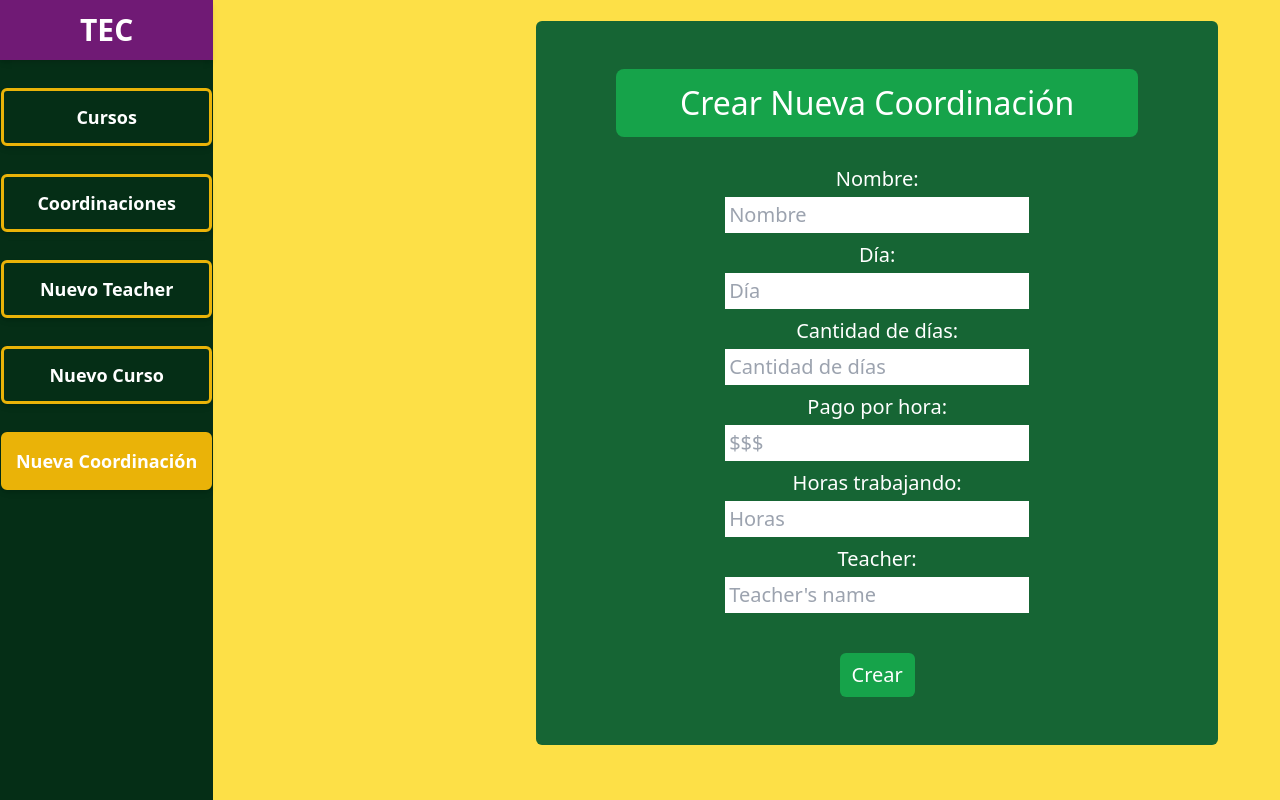
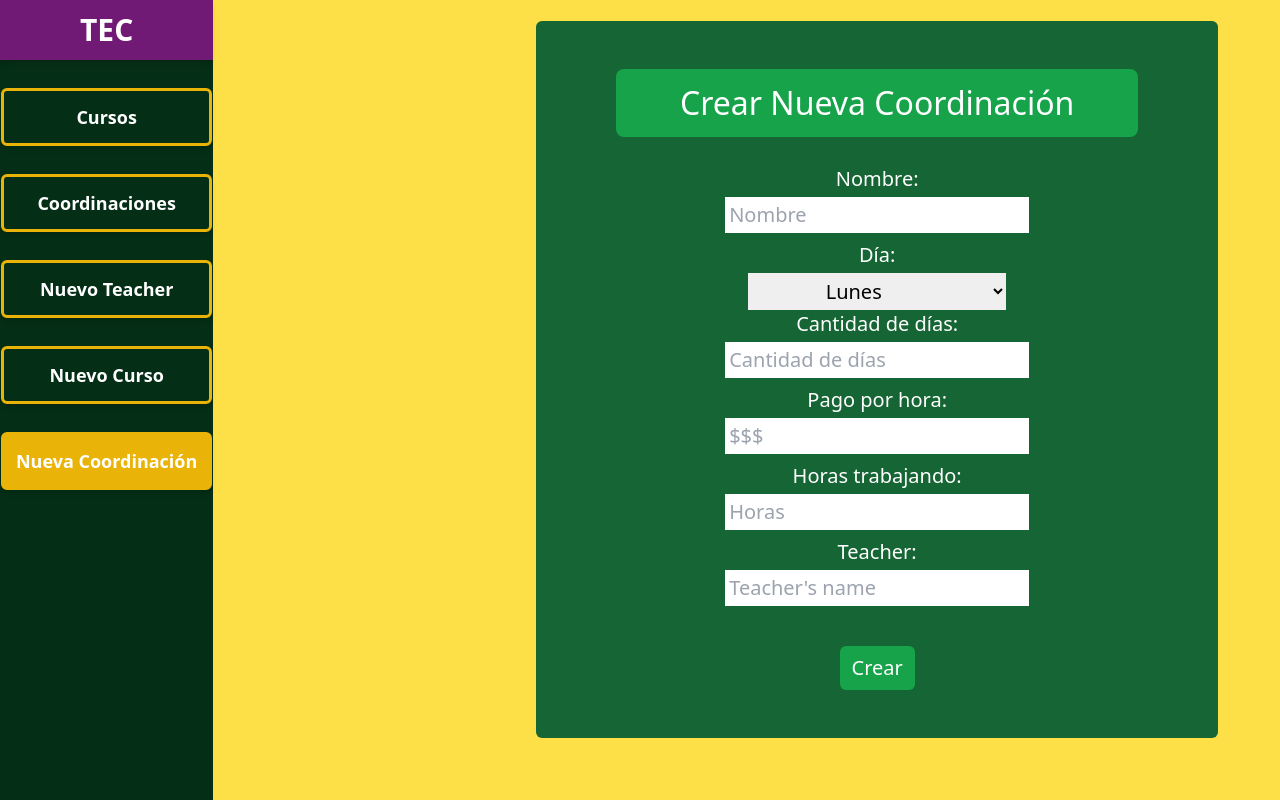
Before and after one commit to LiamOtegui/honorarium, a React (Vite) app in the folder client/: page /home/crear-coordinacion in a window 1280 px wide. Built offline with nearby package versions, Linux system fonts and the light colour scheme.

Commit message:
select added in EditCourse, EditCoordination, CreateCourse and CreateCoordination

```diff
--- a/client/src/components/EditCoordination.jsx
+++ b/client/src/components/EditCoordination.jsx
@@ -60,6 +60,8 @@ const EditCoordination = ({ open, choosen, onClose, children }) => {
     })
   }
 
+  const dias = ["Lunes", "Martes", "Miércoles", "Jueves", "Viernes"]
+
   return (
     <div
       onClick={onClose}
@@ -87,7 +89,13 @@ const EditCoordination = ({ open, choosen, onClose, children }) => {
               Día:
             </div>
             <div>
-              <input type='text' name='day' value={coordination.day} onChange={handleChange} placeholder={coordination.day} className='flex p-1 border border-black rounded-md' />
+              <select name='day' value={coordination.day} onChange={handleChange} className='flex py-1 px-[3.1rem] border border-black rounded-md'>
+                {
+                  dias.map((dia) => (
+                    <option value={dia}>{dia}</option>
+                  ))
+                }
+              </select>
             </div>
           </div>
           <div className='flex flex-col items-center mt-1'>
@@ -120,9 +128,9 @@ const EditCoordination = ({ open, choosen, onClose, children }) => {
             </div>
             <div>
               <select
-              name='teacherName'
-              value={coordination.teacherName}
-              onChange={handleChange} className='px-5 py-2 border rounded-md border-black overflow-y-auto'>
+                name='teacherName'
+                value={coordination.teacherName}
+                onChange={handleChange} className='px-[1.5rem] py-2 border rounded-md border-black overflow-y-auto'>
                 {
                   teachers.map((teacher, index) => (
                     <option key={index} value={teacher.name}>
--- a/client/src/components/EditCourse.jsx
+++ b/client/src/components/EditCourse.jsx
@@ -46,6 +46,8 @@ const EditCourse = ({ open, choosen, onClose, children }) => {
     })
   }
 
+  const dias = ["Lunes", "Martes", "Miércoles", "Jueves", "Viernes"]
+
   return (
     <div
       onClick={onClose}
@@ -73,7 +75,13 @@ const EditCourse = ({ open, choosen, onClose, children }) => {
               Día:
             </div>
             <div>
-              <input type='text' name='day' value={course.day} onChange={handleChange} placeholder={course.day} className='flex p-1 border border-black rounded-md' />
+              <select name='day' value={course.day} onChange={handleChange} className='flex py-1 px-[3.1rem] border border-black rounded-md'>
+                {
+                  dias.map((dia) => (
+                    <option value={dia}>{dia}</option>
+                  ))
+                }
+              </select>
             </div>
           </div>
           <div className='flex flex-col items-center mt-2'>
--- a/client/src/pages/CreateCoordination.jsx
+++ b/client/src/pages/CreateCoordination.jsx
@@ -31,6 +31,8 @@ const CreateCoordination = () => {
     })
   }
 
+  const dias = ["Lunes", "Martes", "Miércoles", "Jueves", "Viernes"]
+
   return (
     <div className='grid grid-rows-1 mb-[1rem] ml-[33.5rem] mt-[1.3rem] text-white font-medium bg-green-800 pb-[3rem] pt-[3rem] px-[5rem] rounded-md'>
       <div className='flex flex-col items-center text-xl'>
@@ -45,7 +47,13 @@ const CreateCoordination = () => {
           <div className='mb-1'>
             Día:
           </div>
-          <input type='text' name='day' value={coordination.day} onChange={handleChange} placeholder="Día" className='text-black p-1 mb-2' />
+          <select name='day' value={coordination.day} onChange={handleChange} className='py-1 px-[4.6rem] text-black'>
+            {
+              dias.map((dia) => (
+                <option value={dia}>{dia}</option>
+              ))
+            }
+          </select>
           <div className='mb-1'>
             Cantidad de días:
           </div>
--- a/client/src/pages/CreateCourse.jsx
+++ b/client/src/pages/CreateCourse.jsx
@@ -30,6 +30,8 @@ const CreateCourse = () => {
     })
   }
 
+  const dias = ["Lunes", "Martes", "Miércoles", "Jueves", "Viernes"]
+
   return (
     <div className='grid grid-rows-1 mb-[1rem] ml-[37rem] mt-[1.3rem] text-white font-medium bg-green-800 pb-[3rem] pt-[3rem] px-[5rem] rounded-md'>
       <div className='flex flex-col items-center text-xl'>
@@ -44,7 +46,13 @@ const CreateCourse = () => {
           <div className='mb-1'>
             Día:
           </div>
-          <input type='text' name='day' value={course.day} onChange={handleChange} placeholder="Día" className='text-black p-1 mb-2' />
+          <select name='day' value={course.day} onChange={handleChange} className='py-1 px-[4.6rem] text-black'>
+            {
+              dias.map((dia) => (
+                <option value={dia}>{dia}</option>
+              ))
+            }
+          </select>
           <div className='mb-1'>
             Cantidad de días:
           </div>
```
